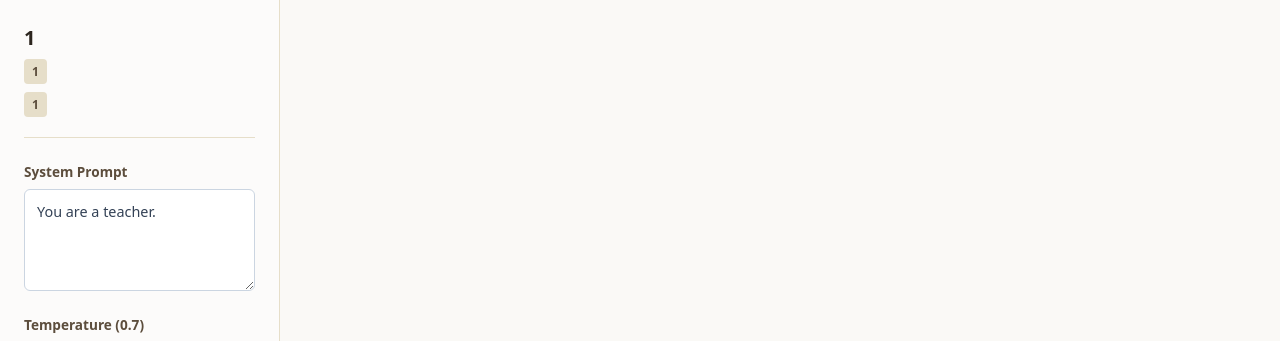
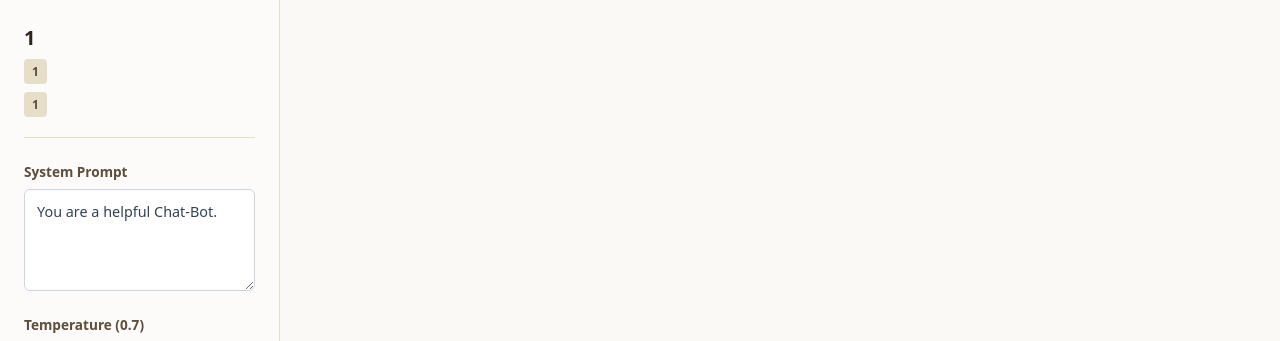
Before and after one commit to AbhishekSahaniBuilds/Quick-Switch, a React (Vite) app in the folder frontend/: page /Quick-Switch/chat/1/1/1/1 in a window 1280 px wide. Shown: the top 341 px of the page. Built offline with nearby package versions, Linux system fonts and the light colour scheme.

Commit message:
fix: change the system prompt to "You are a helpful Chat-Bot."

```diff
--- a/frontend/src/components/pages/bot_pages/chat/Chat.jsx
+++ b/frontend/src/components/pages/bot_pages/chat/Chat.jsx
@@ -24,11 +24,11 @@ function Chat() {
 
   const [inputText, setInputText] = useState("");
   const [temperature, setTemperature] = useState("0.7");
-  const [sysPrompt, setSysPrompt] = useState("You are a teacher.");
+  const [sysPrompt, setSysPrompt] = useState("You are a helpful Chat-Bot.");
   const [isSidebarOpen, setIsSidebarOpen] = useState(false);
 
   const [messages, setMessages] = useState([
-    { role: "system", content: "You are a teacher." },
+    { role: "system", content: "You are a helpful Chat-Bot." },
   ]);
 
   const [isLoading, setIsLoading] = useState(false);
```
